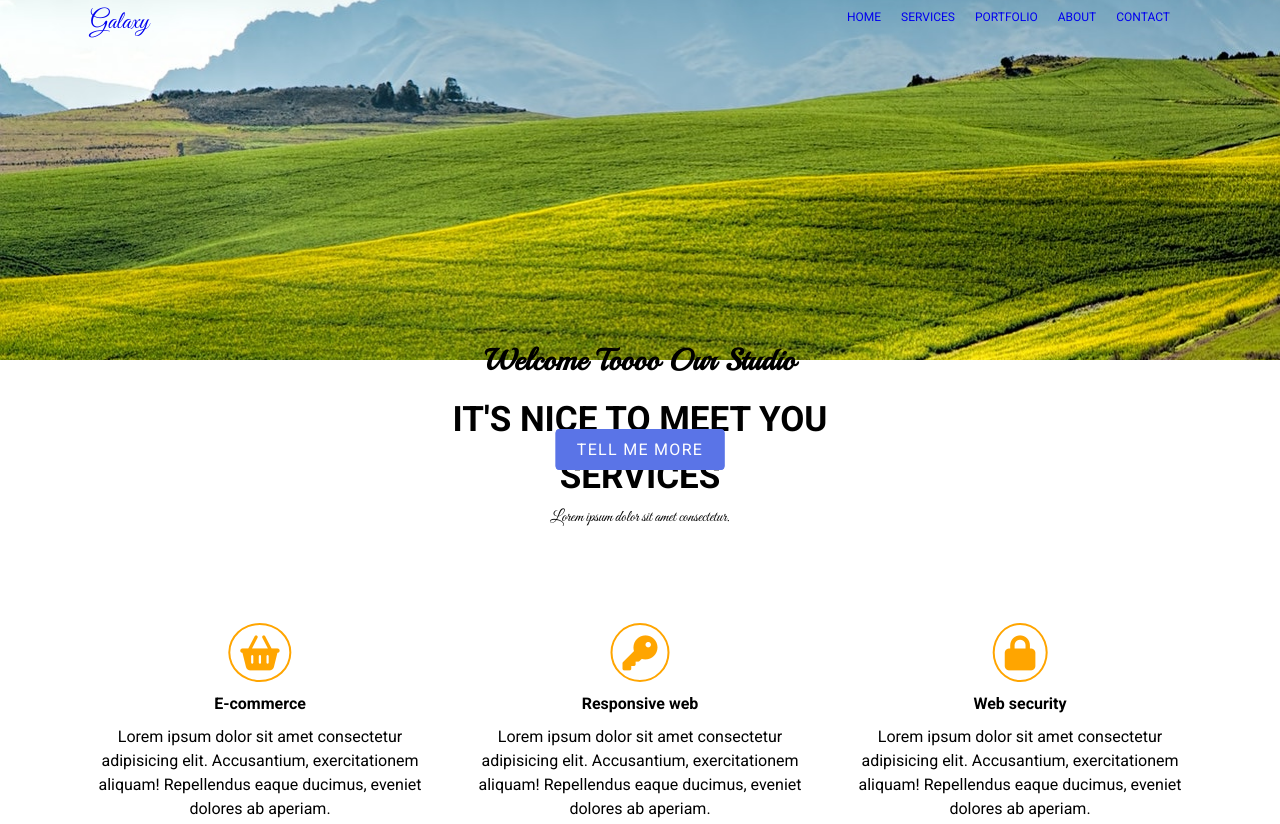
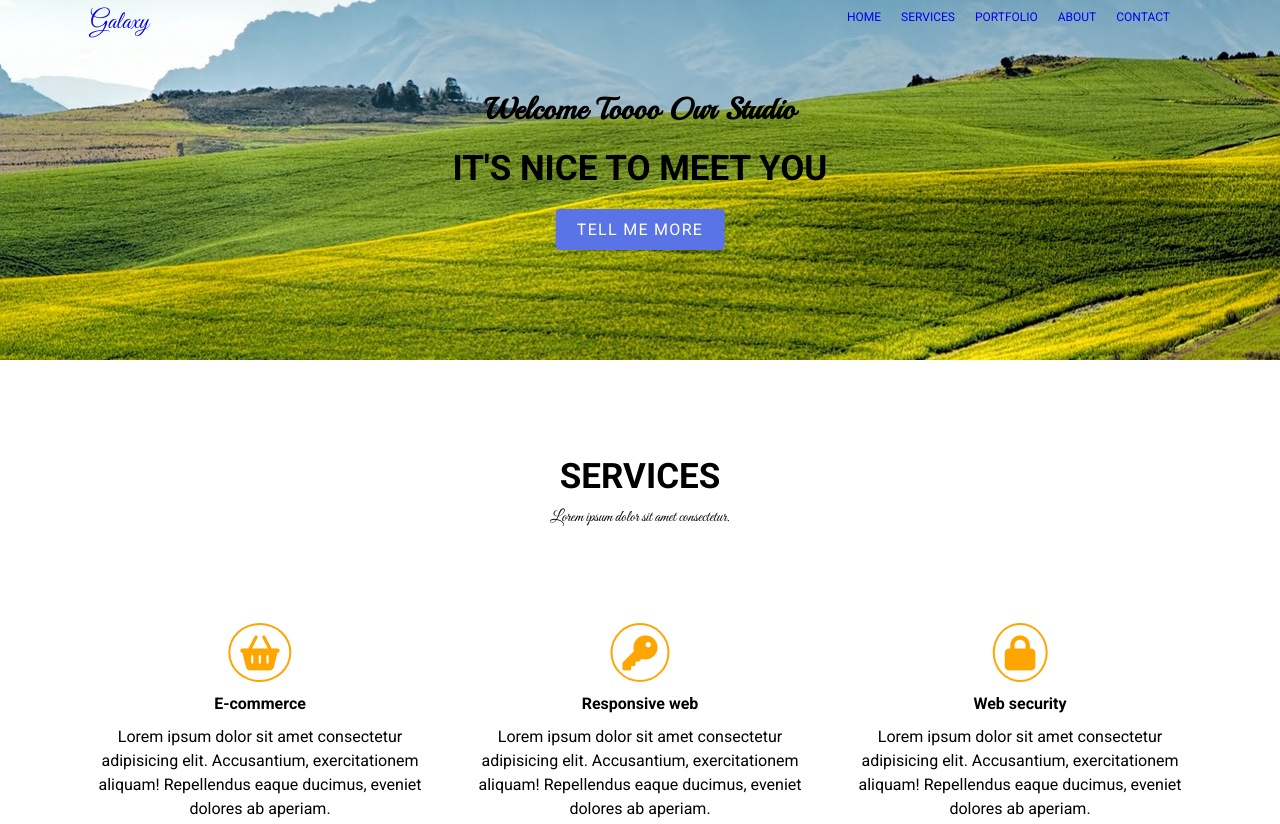
Before and after one commit to rmartyniuk/project-3-6, a website: page index.html in a window 1280 px wide. Shown: the top 824 px of the page. Drawn offline with Linux system fonts and the light colour scheme.

Commit message:
header style changed

```diff
--- a/sass/style.scss
+++ b/sass/style.scss
@@ -17,6 +17,7 @@ body .wrapper {
 
 
 .nav {
+    position: relative;
     height: 45vh;
     background-image: url(../images/green-field.jpg);
     background-repeat: no-repeat;
@@ -52,15 +53,23 @@ body .wrapper {
 }
 
 .nav.container {
-    position: relative;
+    position: absolute;
+    // display: flex;
+    // justify-content: center;
+    // align-items: center;
 }
 
 .slogan {
     position: absolute;
+    display: flex;
+    flex-direction: column;
+    justify-content: center;
+    align-items: center;
     top: 50%;
     left: 50%;
     transform: translate(-50%, -50%);
     text-align: center;
+    // background-color: gold;
 
 }
 
@@ -78,16 +87,17 @@ body .wrapper {
 }
 
 .slogan a {
+    // position: absolute;
     text-align: center;
+    margin: 20px auto;
+    padding: 10px 20px;
+    font-family: 'Roboto', sans-serif;
+    color: white;
+    background-color: rgb(90, 116, 231);
+    border: 1px rgb(90, 116, 231) solid;
+    border-radius: 4px;
     text-decoration: none;
-    border: 1px rgb(90, 116, 231) solid;
-    font-family: 'Roboto', sans-serif;
     letter-spacing: 1.3px;
-    border-radius: 4px;
-    padding: 10px 20px;
-    margin: 20px auto;
-    background-color: rgb(90, 116, 231);
-    color: white;
     transition: .6s;
 }
 
```
Also changed, not shown: sass/style.css.
